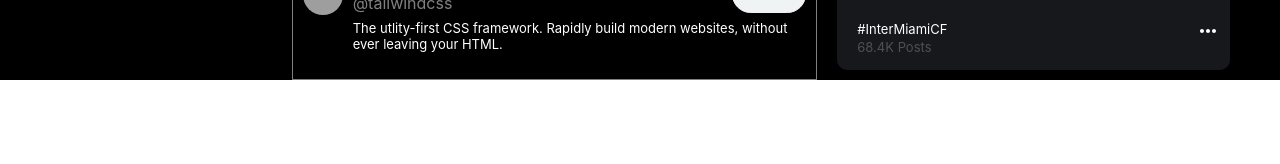
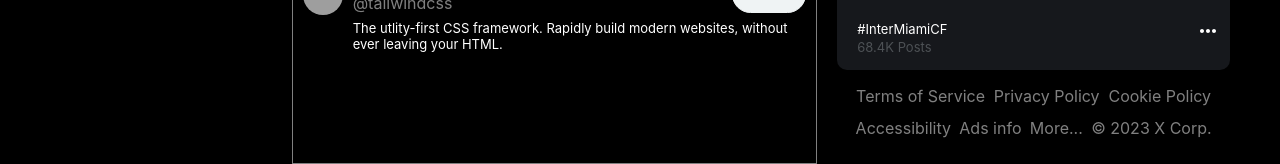
Before and after one commit to ali-ali-ahmad/foothill, a React (Create React App) app in the folder react/react_profile/: page / in a window 1280 px wide. Shown: the part 1128-1292 px from the top of the page. Before the commit the page ends 1208 px from the top, so only its background shows below. Built offline with nearby package versions, Linux system fonts and the light colour scheme; grey boxes are pictures that could not be loaded.

Commit message:
page footer (privacy info)

```diff
--- /dev/null
+++ b/react/react_profile/src/components/Footer.jsx
@@ -0,0 +1,20 @@
+import styles from './css/Footer.module.css';
+
+
+function Footer(props) {
+
+
+    return (
+        <div className={styles.container}>
+            <p>Terms of Service</p>
+            <p>Privacy Policy</p>
+            <p>Cookie Policy</p>
+            <p>Accessibility</p>
+            <p>Ads info</p>
+            <p>More...</p>
+            <p>&copy; 2023 X Corp.</p>
+        </div>
+    );
+}
+
+export default Footer;
--- /dev/null
+++ b/react/react_profile/src/components/css/Footer.module.css
@@ -0,0 +1,9 @@
+.container {
+    display: flex;
+    align-items: center;
+    justify-content: space-evenly;
+    flex-wrap: wrap;
+    color: grey;
+    line-height: 0px;
+    padding: 10px;
+}
--- a/react/react_profile/src/views/RightSidebarView.jsx
+++ b/react/react_profile/src/views/RightSidebarView.jsx
@@ -1,4 +1,5 @@
 
+import Footer from "../components/Footer";
 import MightLike from "../components/MightLike";
 import SearchEngine from "../components/SearchEngine";
 import TrendingAccount from "../components/TrendingAccount";
@@ -12,6 +13,7 @@ function RightSideView(props) {
             <SearchEngine />
             <MightLike />
             <TrendingAccount />
+            <Footer />
         </div>
     );
 }
```
